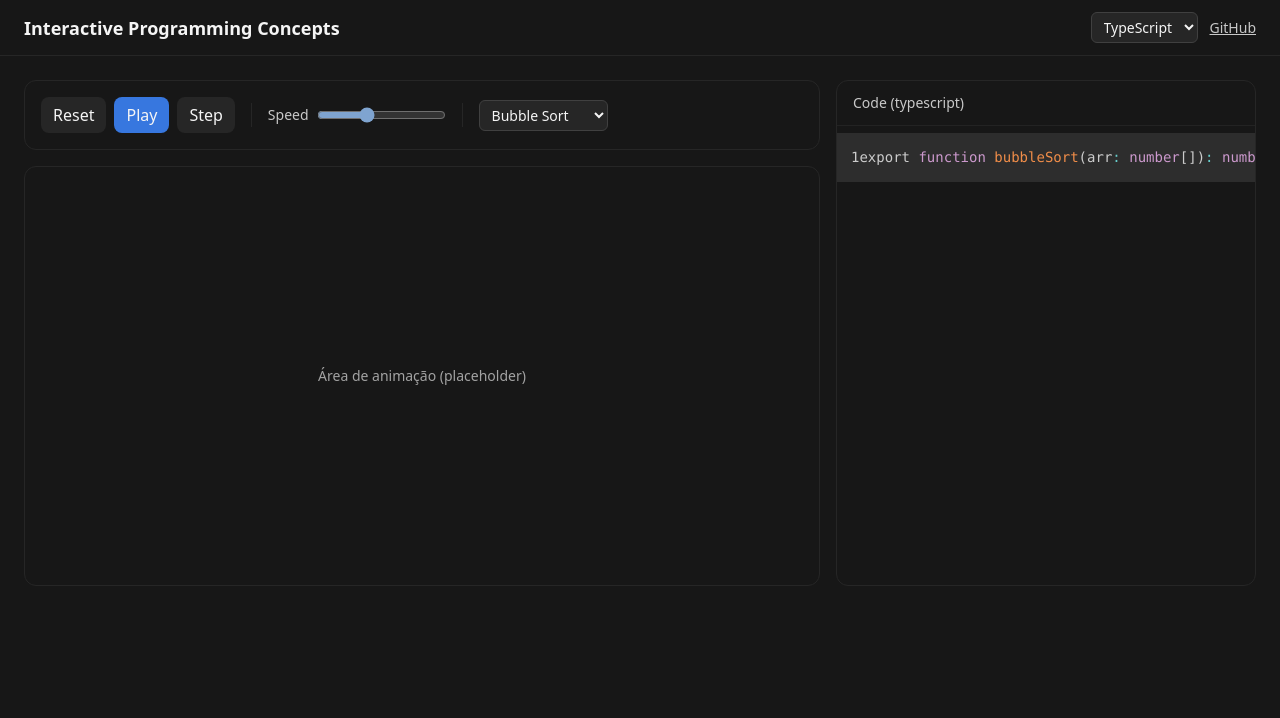
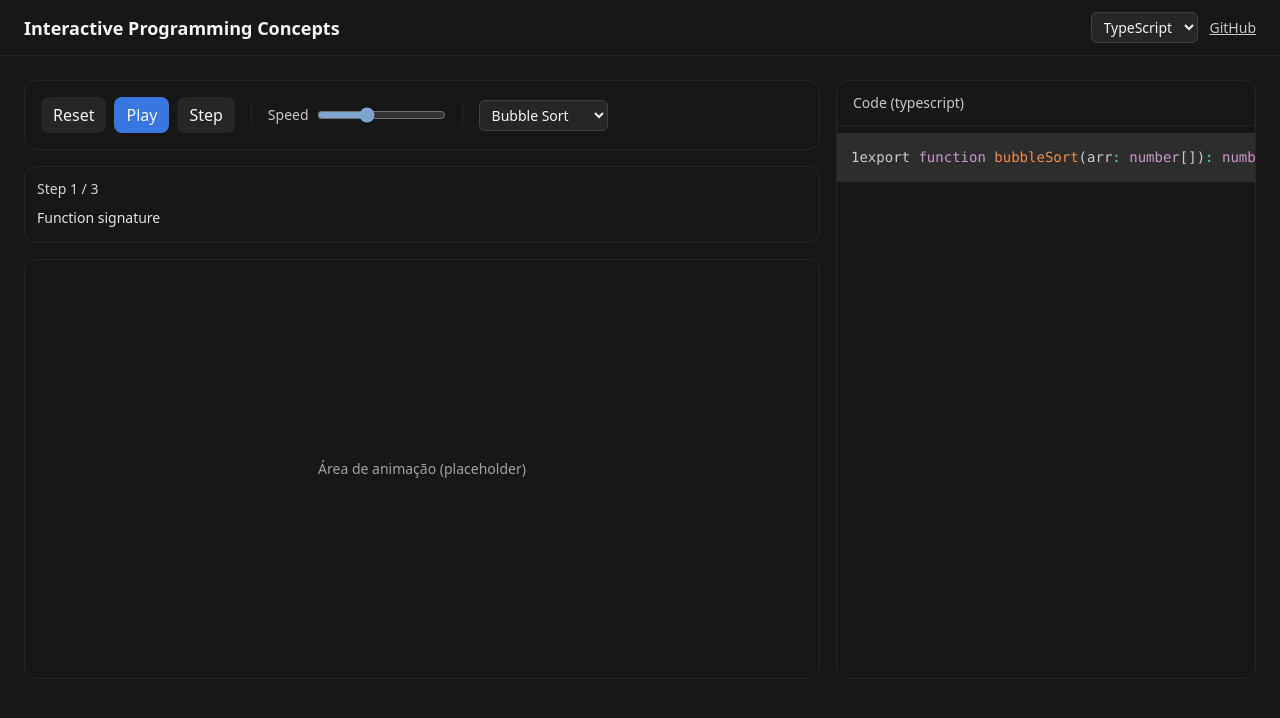
Before and after one commit to leanite/interactive-programming-concepts, a React (Vite) app: page / in a window 1280 px wide. Shown: the top 718 px of the page. Built offline with nearby package versions, Linux system fonts and the light colour scheme.

Commit message:
feat(ui): add StepInfo panel to display current step counter and note

```diff
--- a/src/App.tsx
+++ b/src/App.tsx
@@ -2,6 +2,7 @@ import yaml from "js-yaml";
 import { useState, useEffect } from "react";
 import TopBar from "./components/TopBar";
 import Controls from "./components/Controls";
+import StepInfo from "./components/StepInfo";
 import Canvas from "./components/Canvas";
 import CodePanel from "./components/CodePanel";
 import { useStepRunner } from "./hooks/useStepRunner";
@@ -104,6 +105,13 @@ export default function App() {
             speedMs={runner.speedMs}
             onSpeedChange={runner.setSpeedMs}
           />
+
+          <StepInfo
+            index={runner.index}
+            total={steps.length}
+            note={runner.current?.note ?? null}
+          />
+
           <Canvas />
         </section>
 
--- /dev/null
+++ b/src/components/StepInfo.tsx
@@ -0,0 +1,30 @@
+type Props = {
+  index: number;        // 0-based current step index
+  total: number;        // total number of steps
+  note?: string | null; // explanatory text for the current step
+};
+
+export default function StepInfo({ index, total, note }: Props) {
+  // Compute 1-based label for display
+  const label = total > 0 ? `Step ${index + 1} / ${total}` : "No steps loaded";
+
+  return (
+    <div
+      className="bg-neutral-900 rounded-xl p-3 border border-neutral-800"
+      role="status"
+      aria-live="polite"
+    >
+      {/* Step counter */}
+      <div className="text-sm text-neutral-300 mb-2">{label}</div>
+
+      {/* Step note: supports multiline text with normal wrapping */}
+      <div
+        className="text-sm text-neutral-200 leading-relaxed whitespace-pre-line"
+      >
+        {note && note.trim().length > 0
+          ? note
+          : "No note for this step."}
+      </div>
+    </div>
+  );
+}
```
